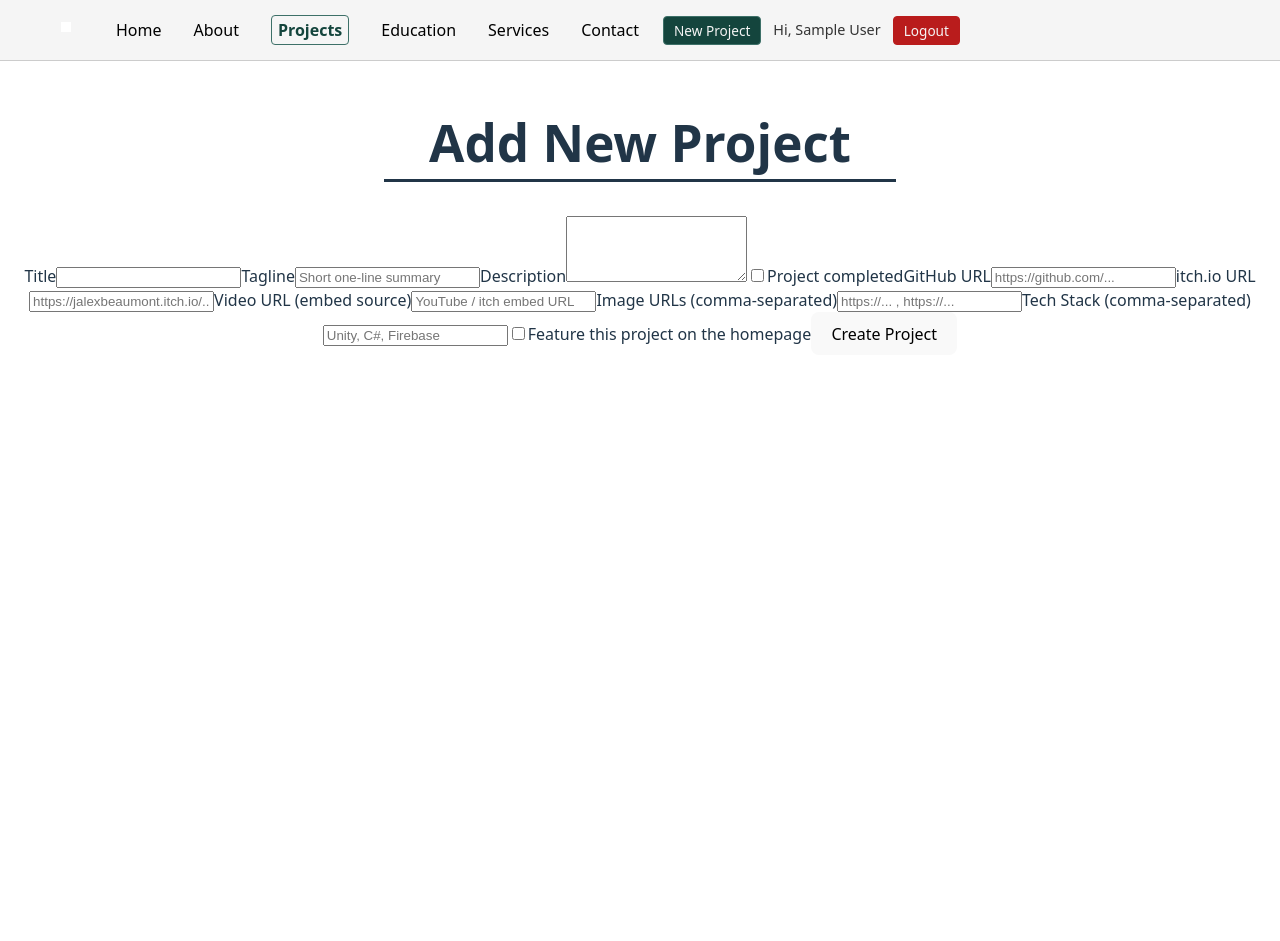
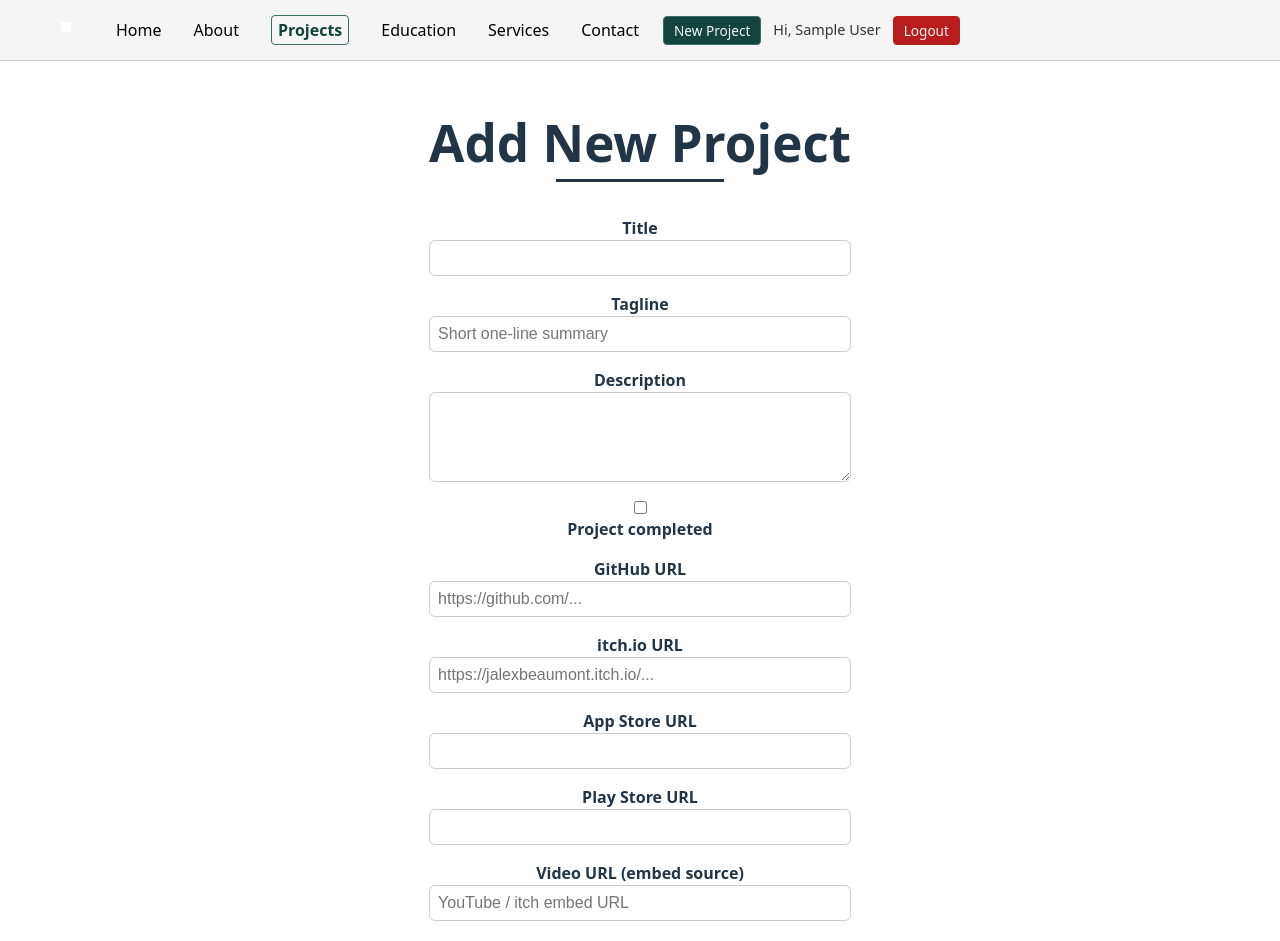
Before and after one commit to jalexbeaumont98/portfolio-site, a React (Vite) app in the folder client/: page /projects/new in a window 1280 px wide. Shown: the top 941 px of the page. Built offline with nearby package versions, Linux system fonts and the light colour scheme; no server answers; sample sign-in values are in the browser's storage.

Commit message:
added new content to new project page + made a single column

```diff
--- a/client/src/index.css
+++ b/client/src/index.css
@@ -221,6 +221,29 @@ button:focus-visible {
   outline: 4px auto -webkit-focus-ring-color;
 }
 
+.new-project-form {
+  display: flex;
+  flex-direction: column;  /* 👈 stacks children vertically */
+  gap: 1rem;               /* spacing between fields */
+  width: 100%;
+  max-width: 600px;        /* optional: constrains form width */
+  margin: 2rem auto;       /* centers the form */
+}
+
+.new-project-form label {
+  display: flex;
+  flex-direction: column;  /* label text on top, input below */
+  font-weight: 600;
+}
+
+.new-project-form input,
+.new-project-form textarea {
+  padding: 8px;
+  border: 1px solid #ccc;
+  border-radius: 6px;
+  font-size: 1rem;
+}
+
 @media (prefers-color-scheme: light) {
   :root {
     color: #213547;
--- a/client/src/pages/NewProject.jsx
+++ b/client/src/pages/NewProject.jsx
@@ -14,6 +14,8 @@ export default function NewProject() {
   const [completionDate, setCompletionDate] = useState("");
   const [githubUrl, setGithubUrl] = useState("");
   const [itchUrl, setItchUrl] = useState("");
+  const [appstoreUrl, setAppStoreUrl] = useState("");
+  const [playstoreUrl, setPlayStoreUrl] = useState("");
   const [videoUrl, setVideoUrl] = useState("");
   const [imageUrls, setImageUrls] = useState(""); // comma-separated
   const [techStack, setTechStack] = useState(""); // comma-separated
@@ -42,6 +44,12 @@ export default function NewProject() {
       }
       if (itchUrl) {
         links.push({ label: "itch.io", url: itchUrl, type: "itch" });
+      }
+      if (appstoreUrl) {
+        links.push({ label: "App Store", url: appstoreUrl, type: "appstore" });
+      }
+      if (playstoreUrl) {
+        links.push({ label: "Play Store", url: playstoreUrl, type: "playstore" });
       }
 
       const payload = {
@@ -76,7 +84,7 @@ export default function NewProject() {
     <div className="form-page">
       <div className="form-card">
         <h1 className="form-title">Add New Project</h1>
-        <form className="project-form" onSubmit={handleSubmit}>
+        <form className="new-project-form" onSubmit={handleSubmit}>
           <label>
             Title
             <input
@@ -146,6 +154,24 @@ export default function NewProject() {
               placeholder="https://jalexbeaumont.itch.io/..."
             />
           </label>
+          <label>
+            App Store URL
+            <input
+              type="url"
+              value={appstoreUrl}
+              onChange={(e) => setAppStoreUrl(e.target.value)}
+              placeholder=""
+            />
+          </label>
+          <label>
+            Play Store URL
+            <input
+              type="url"
+              value={playstoreUrl}
+              onChange={(e) => setPlayStoreUrl(e.target.value)}
+              placeholder=""
+            />
+          </label>
 
           <label>
             Video URL (embed source)
```
Also changed, not shown: 1 other file (tests, documents, lock files or other folders).
